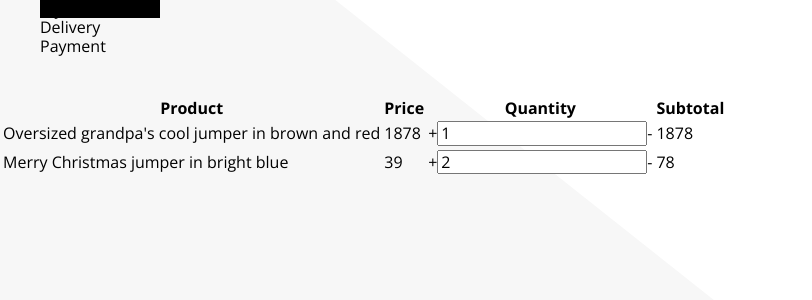
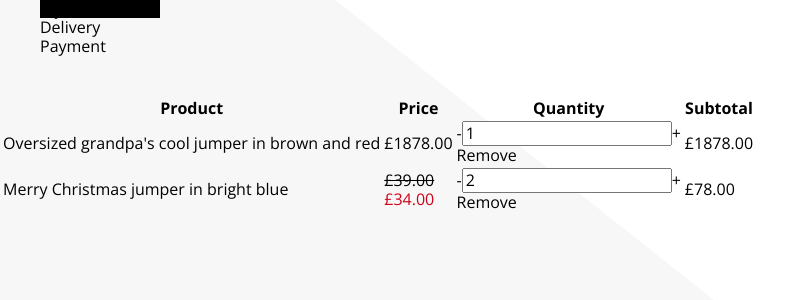
Before and after one commit to BenCrook/basket-page, a React (Create React App) app: page / in a window 1280 px wide. Shown: the top 300 px of the page, without its empty margins (0-812 px from the left). Built offline with nearby package versions, Linux system fonts and the light colour scheme.

Commit message:
* Price component and styling * Add item removal functionality * Add currency symbol * Update special price so it can be null (no special price set)

```diff
--- /dev/null
+++ b/src/components/price/Price.tsx
@@ -0,0 +1,22 @@
+import React from 'react';
+import { PriceInterface } from '../../types';
+import styles from './price.module.css';
+import { currencySymbol } from "../../data";
+
+const Price = (props: PriceInterface) => {
+    return (
+        <div>
+            <div className={props.specialPrice ? styles.oldPrice : ''}>
+                {currencySymbol + props.price.toFixed(2)}
+            </div>
+
+            {props.specialPrice ? (
+                <div className={styles.specialPrice}>
+                    {currencySymbol + props.specialPrice.toFixed(2)}
+                </div>
+            ) : null}
+        </div>
+    )
+};
+
+export default Price;
--- /dev/null
+++ b/src/components/price/price.module.css
@@ -0,0 +1,7 @@
+.specialPrice {
+    color: var(--color-red);
+}
+
+.oldPrice {
+    text-decoration: line-through;
+}
--- a/src/components/product-grid/ProductGrid.tsx
+++ b/src/components/product-grid/ProductGrid.tsx
@@ -1,6 +1,8 @@
 import React from 'react';
 import styles from './product-grid.module.css'
 import { BasketContentsInterface } from "../../types";
+import Price from "../price/Price";
+import {currencySymbol} from "../../data";
 
 export interface PropsInterface {
     basket: Array<BasketContentsInterface>
@@ -13,7 +15,7 @@ const ProductGrid = (props: PropsInterface) => {
      * @param actionType - Whether to increment or decrement the quantity in the basket
      * @param sku - The product's SKU, used to update the correct product.
      */
-    const updateQty = (actionType: string, sku:number) => {
+    const updateQty = (actionType: string, sku: number) => {
         const max = 10;
         const min = 0;
 
@@ -32,6 +34,15 @@ const ProductGrid = (props: PropsInterface) => {
         props.updateBasket(updatedBasket);
     };
 
+    const removeItem = (sku: number) => {
+        const updatedBasket = props.basket.filter((product) => {
+            if (product.sku !== sku) {
+                return true;
+            }
+        });
+
+        props.updateBasket(updatedBasket);
+    };
 
     return (
         <table>
@@ -43,6 +54,7 @@ const ProductGrid = (props: PropsInterface) => {
                 <th>Subtotal</th>
             </tr>
             {props.basket.map((product) => {
+                const sku = product.sku;
                 return (
                     <tr key={product.sku}>
                         <td className={`${styles.column} ${styles.productInfo}`}>
@@ -50,17 +62,18 @@ const ProductGrid = (props: PropsInterface) => {
                         </td>
 
                         <td className={`${styles.column} ${styles.pricing}`}>
-                                {product.price}
+                            <Price price={product.price} specialPrice={product.specialPrice}/>
                         </td>
 
                         <td className={`${styles.column} ${styles.quantity}`}>
-                                <span onClick={() => updateQty('INCREMENT', product.sku)}>+</span>
-                                <input type="text" value={product.qtyInBag} readOnly />
-                                <span onClick={() => updateQty('DECREMENT', product.sku)}>-</span>
+                            <span onClick={() => updateQty('DECREMENT', sku)}>-</span>
+                            <input type="text" value={product.qtyInBag} readOnly/>
+                            <span onClick={() => updateQty('INCREMENT', sku)}>+</span>
+                            <div onClick={() => removeItem(sku)}>Remove</div>
                         </td>
 
                         <td className={`${styles.column} ${styles.actions}`}>
-                                {product.price * product.qtyInBag}
+                            {currencySymbol + (product.price * product.qtyInBag).toFixed(2)}
                         </td>
                     </tr>
                 )
--- a/src/data/index.tsx
+++ b/src/data/index.tsx
@@ -1,4 +1,6 @@
 import { BasketContentsInterface, ProductInterface } from '../types'
+
+export const currencySymbol:string = '\u00A3';
 
 export const products: ProductInterface[] = [
     {
--- a/src/global-styling/variables.css
+++ b/src/global-styling/variables.css
@@ -2,6 +2,7 @@
     /* Colours */
     --color-black: #000;
     --color-white: #fff;
+    --color-red: #D0021B;
 
     /* Layout */
     --max-container-width: 1200px;
--- a/src/types/index.tsx
+++ b/src/types/index.tsx
@@ -13,5 +13,5 @@ export interface BasketContentsInterface extends ProductInterface {
 
 export interface PriceInterface {
     price: number,
-    specialPrice?: number
+    specialPrice?: number | null
 }
```
Lines whose indentation alone changed are shown as unchanged.
